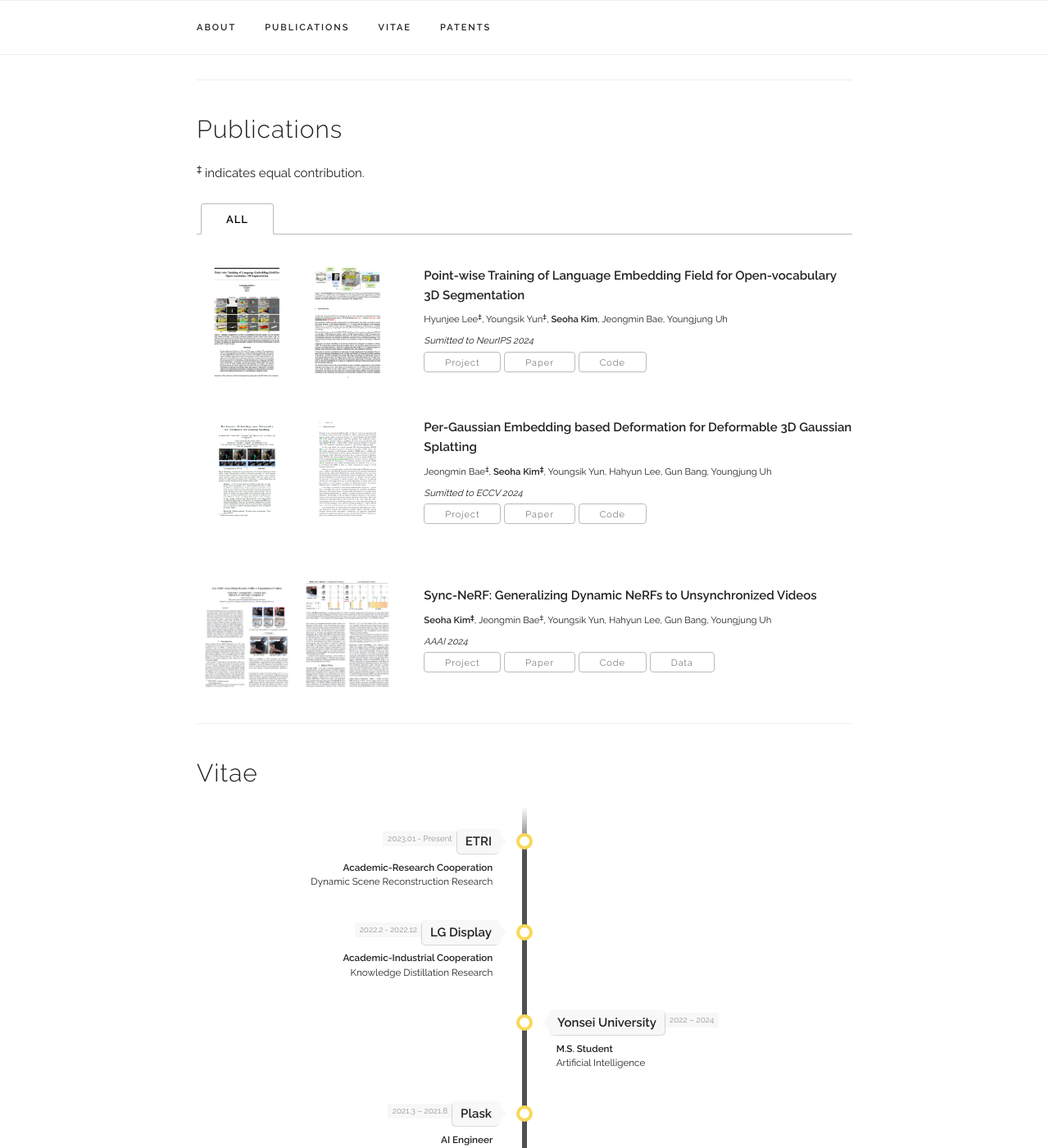
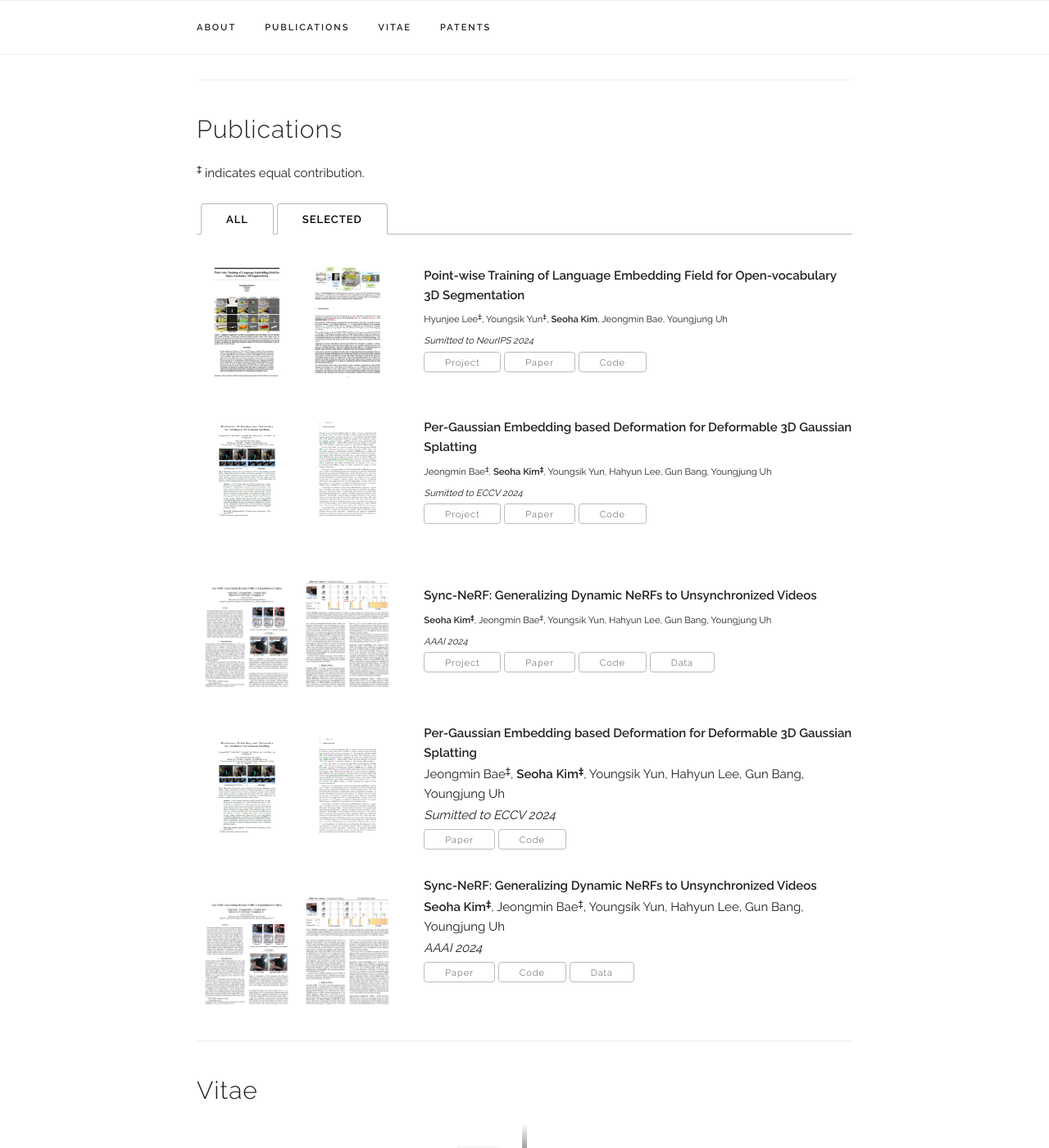
Before and after one commit to seoha-kim/seoha-kim.github.io, a Jekyll site: the page built from index.html, in a window 1280 px wide and 1400 px high, scrolled down 476 px. Shown: the whole window at 82% size. Built offline with Jekyll 4.4.1, drawn with Linux system fonts in a browser that asks for light colours; some web fonts are replaced.

Commit message:
Update publications

```diff
--- a/index.html
+++ b/index.html
@@ -20,27 +20,29 @@ title: Home
   </p>
 
   <ul class="tab-nav">
-    <!-- <li><div class="button active" data-ref="#papers-selected">Selected</div></li> -->
     <li><div class="button active" data-ref="#papers-all">All</div></li>
+    <li><div class="button active" data-ref="#papers-selected">Selected</div></li>
   </ul>
 
   <div class="tab-content">
-    <!-- <div class="tab-pane active" id="papers-selected">
-      {% assign selected_papers = site.data.publications.papers | where: "selected", "y" %}
-      {% for paper in selected_papers %}
+    <div class="tab-pane active" id="papers-all">
+      {% for paper in site.data.publications.papers %}
       <div class="paper">
-          <div class="row">
+        <div class="row" style="display: flex;align-items: center;">
           <div class="four columns">
             <div class="figure">
               <img src="{{ paper.image }}" width="100%">
             </div>
           </div>
           <div class="eight columns">
+            <p class="title"><b>{{ paper.title }}</b></p>
+            <p><sub>{{ paper.authors }}</sub></p>
+            <p><sub><i>{{ paper.venue }}</sub></i></p>
+            <div class="paper-buttons">
+              {% if paper.project %}
+                <a class="button" href="{{ paper.project }}" target="_blank">Project</a>
+              {% endif %}
 
-              <p class="title"><b>{{ paper.title }}</b></p>
-              <p>{{ paper.authors }}</p>
-              <p><i>{{ paper.venue }}</i></p>
-              <div class="paper-buttons">
               {% if paper.paper_pdf %}
                 <a class="button" href="{{ paper.paper_pdf | prepend: site.baseurl }}" target="_blank">Paper</a>
               {% endif %}
@@ -69,26 +71,24 @@ title: Home
           </div>
         </div>
       {% endfor %}
-    </div> -->
+    </div>
 
-    <div class="tab-pane active" id="papers-all">
-      {% for paper in site.data.publications.papers %}
+    <div class="tab-pane active" id="papers-selected">
+    {% assign selected_papers = site.data.publications.papers | where: "selected", "y" %}
+    {% for paper in selected_papers %}
     <div class="paper">
-        <div class="row" style="display: flex;align-items: center;">
+      <div class="row">
         <div class="four columns">
           <div class="figure">
             <img src="{{ paper.image }}" width="100%">
           </div>
         </div>
         <div class="eight columns">
+
           <p class="title"><b>{{ paper.title }}</b></p>
-            <p><sub>{{ paper.authors }}</sub></p>
-            <p><sub><i>{{ paper.venue }}</sub></i></p>
+          <p>{{ paper.authors }}</p>
+          <p><i>{{ paper.venue }}</i></p>
           <div class="paper-buttons">
-              {% if paper.project %}
-                <a class="button" href="{{ paper.project }}" target="_blank">Project</a>
-              {% endif %}
-
             {% if paper.paper_pdf %}
               <a class="button" href="{{ paper.paper_pdf | prepend: site.baseurl }}" target="_blank">Paper</a>
             {% endif %}
```
Lines whose indentation alone changed are shown as unchanged.
